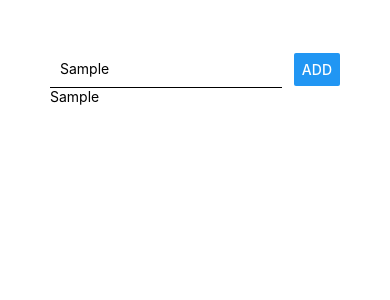
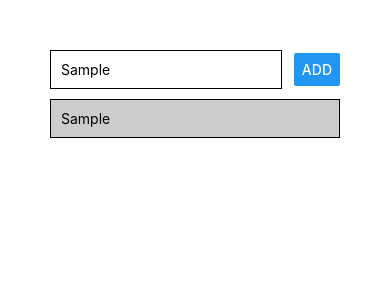
Before and after one commit to MbuguaCaleb/react_native_complete_app, a React Native app: screen / in a window 390 px wide. Both pictures are taken after typing "Sample" into the empty fields and a click on the button "ADD". Shown: the top 300 px of the page. Built offline with nearby package versions, Linux system fonts and the light colour scheme.

Commit message:
scrollview

```diff
--- a/App.js
+++ b/App.js
@@ -1,5 +1,12 @@
 import React, { useState } from 'react'
-import { StyleSheet, Text, View, TextInput, Button } from 'react-native'
+import {
+  StyleSheet,
+  Text,
+  View,
+  TextInput,
+  Button,
+  ScrollView,
+} from 'react-native'
 
 export default function App() {
   const [enteredGoal, setEnteredGoal] = useState('')
@@ -36,11 +43,13 @@
       </View>
 
       {/* output list of items/setGoals */}
-      <View>
+      <ScrollView>
         {courseGoals.map((goal) => (
-          <Text key={goal}>{goal}</Text>
+          <View style={styles.listItem} key={goal}>
+            <Text>{goal}</Text>
+          </View>
         ))}
-      </View>
+      </ScrollView>
     </View>
   )
 }
@@ -62,7 +71,14 @@
   input: {
     width: '80%',
     borderColor: 'black',
-    borderBottomWidth: 1,
+    borderWidth: 1,
     padding: 10,
   },
+  listItem: {
+    padding: 10,
+    marginVertical: 10,
+    backgroundColor: '#ccc',
+    borderColor: 'black',
+    borderWidth: 1,
+  },
 })
```
